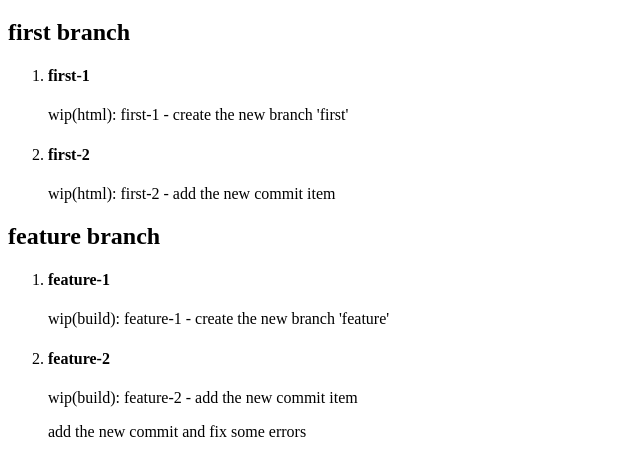
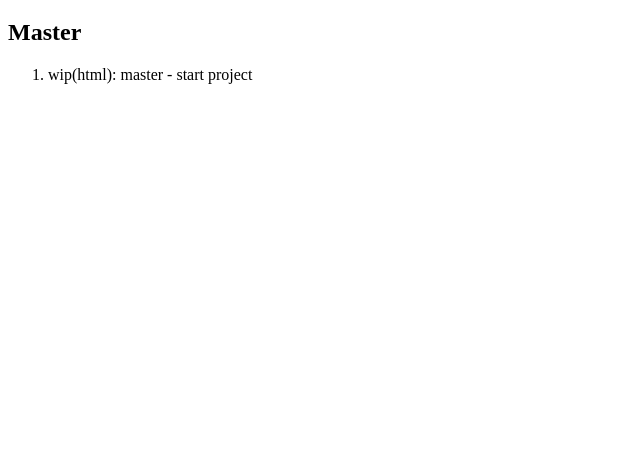
Before and after one commit to AndRomMan/git-lessons, a plain HTML site: page src/index.html in a window 1280 px wide. Shown: the part 61-536 px from the top of the page, without its empty margins (0-640 px from the left). Drawn offline with Linux system fonts and the light colour scheme.

Commit message:
wip(html): master - start project
new html structure is setted

```diff
--- a/src/index.html
+++ b/src/index.html
@@ -12,55 +12,24 @@
     <main>
       <h1>Изучение технологии Git</h1>
 
-      <section class="branch">
-        <h2 class="branch__title">first branch</h2>
+      <section>
+        <h2>Master</h2>
 
-        <ol class="commit-list">
-          <li class="commit-list__item commit-item">
-            <h4 class="commit-item__name">first-1</h4>
-            <p class="commit-item__header">
-              wip(html): first-1 - create the new branch 'first'
-            </p>
-          </li>
-          <li class="commit-list__item commit-item">
-            <h4 class="commit-item__name">first-2</h4>
-            <p class="commit-item__header">
-              wip(html): first-2 - add the new commit item
-            </p>
+        <ol>
+          <li>
+            wip(html): master - start project
           </li>
         </ol>
+
       </section>
 
-      <section class="branch">
-        <h2 class="branch__title">feature branch</h2>
-
-        <ol class="commit-list">
-
-          <li class="commit-list__item commit-item">
-            <h4 class="commit-item__name">feature-1</h4>
-            <p class="commit-item__header">
-              wip(build): feature-1 - create the new branch 'feature'
-            </p>
-          </li>
-
-          <li class="commit-list__item commit-item">
-            <h4 class="commit-item__name">feature-2</h4>
-            <p class="commit-item__header">
-              wip(build): feature-2 - add the new commit item
-            </p>
-            <p class="commit-item__body">
-              add the new commit and fix some errors
-            </p>
-          </li>
-        </ol>
-      </section>
-
-      <!-- The сommit template
-        <type>(scope): <description> <=50 symbols
-        <BLANK LINE>
-          [optional body] -->
-      <!-- <type> = initial commit, wip, fix,  -->
     </main>
   </body>
 
+  <!-- The сommit template
+    <type>(scope): <description> <=50 symbols
+    <BLANK LINE>
+      [optional body] -->
+  <!-- <type> = initial commit, wip, fix,  -->
+
 </html>
```
